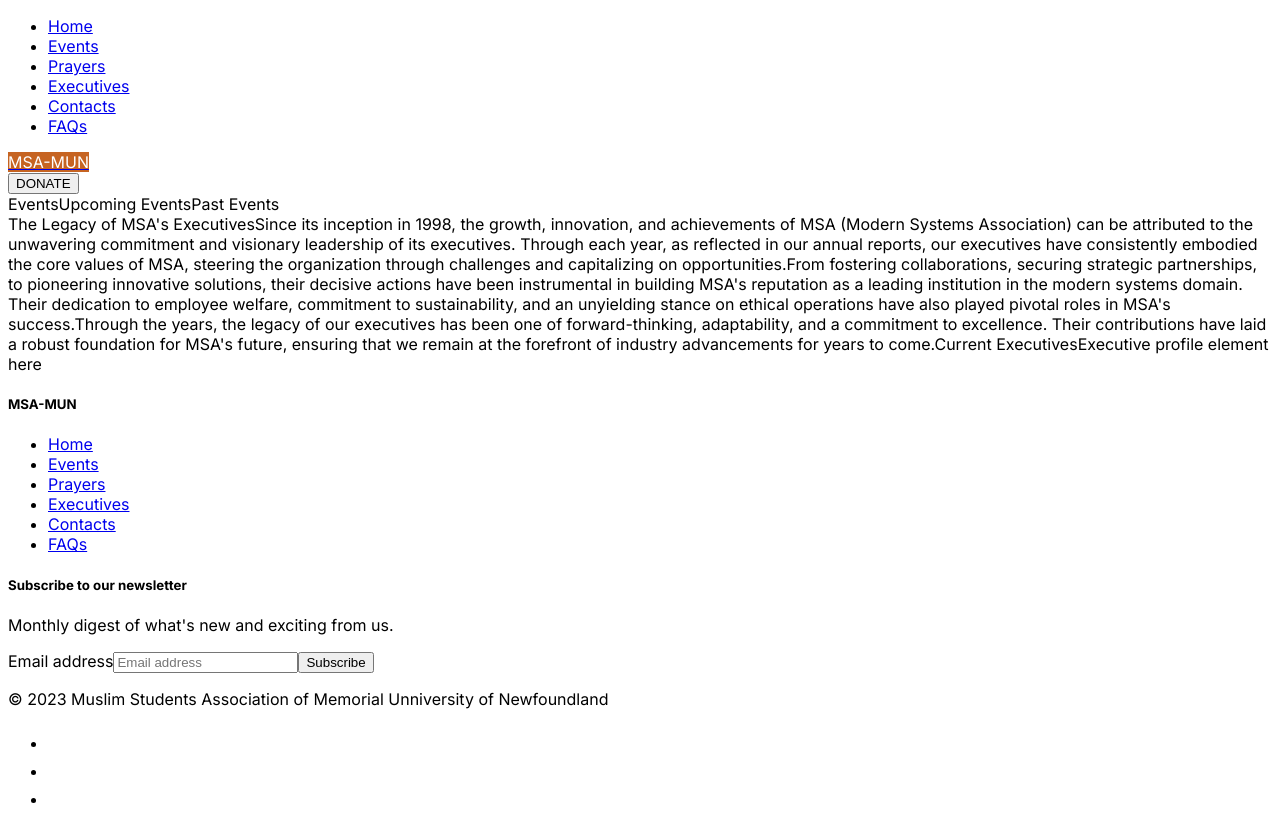
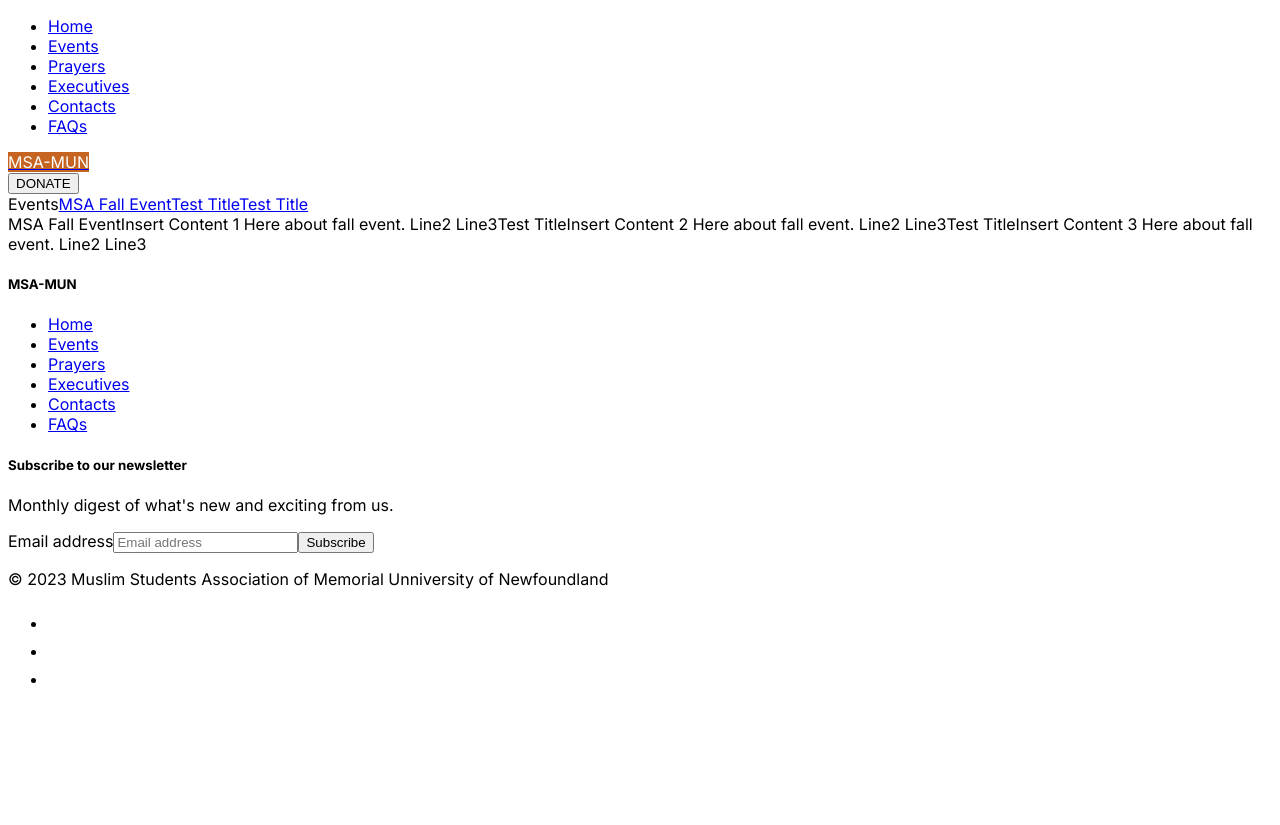
Before and after one commit to zakwanashfaq/msamun, a Next.js app in the folder client/: page /events in a window 1280 px wide. After the commit the page ends 800 px from the top, so only its background shows below. Built offline with nearby package versions, Linux system fonts and the light colour scheme.

Commit message:
event content wired

```diff
--- a/client/src/db/db.ts
+++ b/client/src/db/db.ts
@@ -11,6 +11,10 @@
         return featured;
     }
 
+    static getEvents(): TEvent[]{
+        return Object.values(event);
+    }
+
     static getUpcomingEvents(eventIds: string[]): TEvent[]{
         const eventQuery = event;
         return eventIds.map(id => eventQuery[id]).filter(e => e !== undefined);
--- a/client/src/db/events.ts
+++ b/client/src/db/events.ts
@@ -13,7 +13,7 @@
         title: "MSA Fall Event",
         datePosted:  1695862372128,
         eventDate: 1695862472128,
-        content: "Insert Content Here about fall event.\nLine2\nLine3"
+        content: "Insert Content 1 Here about fall event.\nLine2\nLine3"
     },
     "fjg34o8t834gfo34gf873giuhf82792y9": {
         id: "fjg34o8t834gfo34gf873giuhf82792y9",
@@ -21,7 +21,7 @@
         subtitle: "Test subtitle",
         datePosted:  1695862372128,
         eventDate: 1695862472128,
-        content: "Insert Content Here about fall event.\nLine2\nLine3"
+        content: "Insert Content 2 Here about fall event.\nLine2\nLine3"
     },
     "sdfjkreg3587g3iughierhkjfhgiu3ggier": {
         id: "sdfjkreg3587g3iughierhkjfhgiu3ggier",
@@ -29,7 +29,7 @@
         subtitle: "Test subtitle",
         datePosted:  1695862372128,
         eventDate: 1695862472128,
-        content: "Insert Content Here about fall event.\nLine2\nLine3"
+        content: "Insert Content 3 Here about fall event.\nLine2\nLine3"
     }
 }
 
--- a/client/src/pages/events/index.tsx
+++ b/client/src/pages/events/index.tsx
@@ -1,33 +1,47 @@
 import PageTemplate from "@/components/pageTemplate";
+import Database from "@/db/db";
+import { TEvent } from "@/db/events";
+import Link from "next/link";
+import { useState, useEffect } from 'react';
 
+function EventsPageItem(props: { item: TEvent }) {
+  return <>
+    <span className="pb-3 text-dark fs-5" >
+      {props.item.title}
+    </span>
+    <span className="pb-3">
+      {props.item.content}
+    </span>
+  </>
+}
 
-export default function ExecutivesPage() {
+export default function EventsPage() {
+  const [allEvents, setAllEvents] = useState<TEvent[] | null>(null);
+
+  useEffect(() => {
+    const fetchedEvents: TEvent[] = Database.getEvents();
+    setAllEvents(fetchedEvents);
+  }, [])
   return (
     <PageTemplate>
       <div className="col-12 col-md-4 d-flex flex-column">
         <span className="mt-1 text-dark fw-bold fs-3" >Events</span>
-        <span className="mt-3 text-dark fs-5" >Upcoming Events</span>
-        <span className="mt-3 text-dark fs-5" >Past Events</span>
+        {
+          allEvents?.map(eventItem => {
+            return <>
+              <span className="mt-3 fs-5" ><Link className="text-dark" href={"#" + eventItem.id}>{eventItem.title}</Link></span>
+            </>
+          })
+        }
       </div>
-      <div className="col-12 col-md-8 mt-5 mt-md-3 d-flex flex-column">
-        <span className="pb-3 text-dark fs-5" >
-          The Legacy of MSA&apos;s Executives
-        </span>
-        <span className="pb-3">
-          Since its inception in 1998, the growth, innovation, and achievements of MSA (Modern Systems Association) can be attributed to the unwavering commitment and visionary leadership of its executives. Through each year, as reflected in our annual reports, our executives have consistently embodied the core values of MSA, steering the organization through challenges and capitalizing on opportunities.
-        </span>
-        <span className="pb-3">
-          From fostering collaborations, securing strategic partnerships, to pioneering innovative solutions, their decisive actions have been instrumental in building MSA&apos;s reputation as a leading institution in the modern systems domain. Their dedication to employee welfare, commitment to sustainability, and an unyielding stance on ethical operations have also played pivotal roles in MSA&apos;s success.
-        </span>
-        <span className="pb-3">
-          Through the years, the legacy of our executives has been one of forward-thinking, adaptability, and a commitment to excellence. Their contributions have laid a robust foundation for MSA&apos;s future, ensuring that we remain at the forefront of industry advancements for years to come.
-        </span>
-        <span className="py-3 text-dark fs-5" >
-          Current Executives
-        </span>
-        <span className="mb-5">
-          Executive profile element here
-        </span>
+      <div className="col-12 col-md-8 mt-5 pb-5 mt-md-3 d-flex flex-column">
+        {
+          allEvents?.map(eventItem => {
+            return <>
+              <EventsPageItem item={eventItem} />
+            </>
+          })
+        }
       </div>
     </PageTemplate>
   )
```
